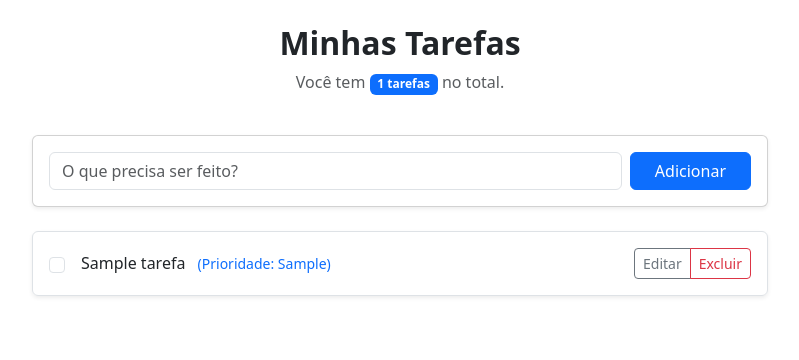
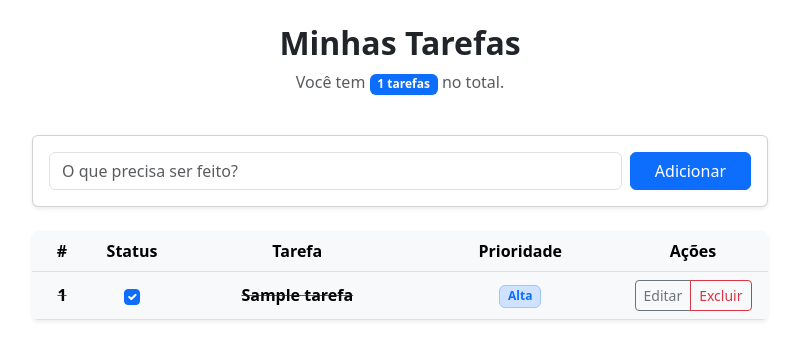
Before and after one commit to Pedro867/To-do-List, a Flask app: template templates/dashboard.html in a window 1280 px wide. Shown: the part 56-416 px from the top of the page, without its empty margins (240-1039 px from the left). Run offline with Flask 3, Linux system fonts and the light colour scheme; tables that the repository leaves empty hold one stand-in row (values such as "Sample post"); the template is opened without the code that fills it: values that come from a table or form of the project are taken from there, most other values are stand-ins (such as "Sample title", 1, 10 or a date in 2020).

Commit message:
feat: Editar e Deletar Tarefas + nova tabela de Tarefas

```diff
--- a/app.py
+++ b/app.py
@@ -108,17 +108,60 @@
     return render_template("login.html")
 
 
-@app.route("/add_tarefa", methods=['POST'])
-def add_tarefa():
+@app.route("/tarefa/add", methods=['POST'])
+def adicionar_tarefa():
     if request.method == 'POST':
         nome_tarefa = request.form.get('nome_tarefa')
         id_usuario  = session['id_usuario']
         if nome_tarefa and id_usuario:
-            nova_tarefa = Tarefa(nome_tarefa=nome_tarefa, id_usuario=id_usuario, prioridade_tarefa=1)
+            nova_tarefa = Tarefa(nome_tarefa=nome_tarefa, id_usuario=id_usuario, prioridade_tarefa=2)
             db.session.add(nova_tarefa)
             db.session.commit()
 
     return redirect(url_for('dashboard'))
+
+
+@app.route("/tarefa/edi/<int:id_tarefa>", methods=['POST'])
+def editar_tarefa(id_tarefa):
+    novo_nome_tarefa       = request.form.get('nome')
+    nova_prioridade_tarefa = int(request.form.get('prioridade'))
+    tarefa                 = Tarefa.query.filter_by(id=id_tarefa).first()
+
+    if not novo_nome_tarefa or not nova_prioridade_tarefa:
+        return {
+            'status': 'erro',
+            'msg'   : 'Dados da tarefa não foram recebidos'
+        }, 400
+
+    if tarefa.id_usuario == session.get('id_usuario'):
+        tarefa.nome_tarefa              = novo_nome_tarefa
+        tarefa.prioridade_tarefa = nova_prioridade_tarefa
+        db.session.commit()
+
+    return redirect(url_for('dashboard'))
+
+
+@app.route("/tarefa/del/<int:id_tarefa>", methods=['POST'])
+def deletar_tarefa(id_tarefa):
+    tarefa     = Tarefa.query.filter_by(id=id_tarefa).first()
+    if tarefa.id_usuario == session.get('id_usuario'):
+        db.session.delete(tarefa)
+        db.session.commit()
+
+    return redirect(url_for('dashboard'))
+
+
+@app.route('/tarefa/concluir/<int:id_tarefa>', methods=['GET'])
+def concluir(id_tarefa):
+    tarefa = Tarefa.query.get_or_404(id_tarefa)
+    if tarefa.id_usuario == session.get('id_usuario'):
+        tarefa.concluida = not tarefa.concluida
+        db.session.commit()
+        return '', 204
+    return {
+        'status': 'erro',
+        'msg'   : 'Acesso não autorizado.'
+    }, 403
 
 
 @app.route("/dashboard")
@@ -133,11 +176,12 @@
             list_usuarios  = list_usuarios
         )
     else:
+        list_tarefas = Tarefa.query.filter_by(id_usuario=id_usuario).order_by(Tarefa.prioridade_tarefa).all()
         return render_template(
             "dashboard.html",
             nome_usuario = usuario.nome,
             id_usuario   = usuario.id,
-            list_tarefas = usuario.tarefas
+            list_tarefas = list_tarefas
         )
 
 
--- a/models/tarefas.py
+++ b/models/tarefas.py
@@ -7,7 +7,7 @@
     id                = db.Column(db.Integer, primary_key=True)
     id_usuario        = db.Column(db.Integer, db.ForeignKey('usuarios.id'), nullable=False)
     nome_tarefa       = db.Column(db.String(120), nullable=False)
-    prioridade_tarefa = db.Column(db.Integer, default=1, nullable=False)
+    prioridade_tarefa = db.Column(db.Integer, default=2, nullable=False)
     data_tarefa       = db.Column(db.DateTime, default=lambda: datetime.now(timezone.utc), nullable=False)
     concluida         = db.Column(db.Boolean, default=False, nullable=False)
 
--- a/templates/dashboard.html
+++ b/templates/dashboard.html
@@ -19,35 +19,130 @@
 
         <div class="card shadow-sm mb-4">
             <div class="card-body">
-                <form action="/add_tarefa" method="POST" class="d-flex gap-2">
-                    <input type="text" name="nome_tarefa" class="form-control" placeholder="O que precisa ser feito?" required>
+                <form action="/tarefa/add" method="POST" class="d-flex gap-2">
+                    <input type="text" name="nome_tarefa" class="form-control" placeholder="O que precisa ser feito?"
+                        required>
                     <button type="submit" class="btn btn-primary px-4">Adicionar</button>
                 </form>
             </div>
         </div>
 
-        <div class="list-group shadow-sm">
-            {% for tarefa in list_tarefas %}
-            <div class="list-group-item d-flex justify-content-between align-items-center p-3 {{ 'bg-light' if tarefa.concluida }}">
-                <div class="d-flex align-items-center {{ 'text-decoration-line-through text-muted' if tarefa.concluida }}">
-                    <input class="form-check-input me-3" type="checkbox" value="" id="task-{{ tarefa.id }}" {{ 'checked' if tarefa.concluida }}>
-                    <label class="form-check-label" for="task-{{ tarefa.id }}">
-                        {{ tarefa.nome_tarefa }}
-                        <small class="ms-2 text-primary">(Prioridade: {{ tarefa.prioridade_tarefa }})</small>
-                    </label>
-                </div>
-                <div class="btn-group">
-                    <button class="btn btn-sm btn-outline-secondary">Editar</button>
-                    <button class="btn btn-sm btn-outline-danger">Excluir</button>
-                </div>
-            </div>
-            {% else %}
-            <div class="list-group-item text-center py-4 text-muted">
-                Nenhuma tarefa encontrada. Comece adicionando uma acima!
-            </div>
-            {% endfor %}
+        <div class="table-responsive shadow-sm rounded">
+            <table class="table table-hover align-middle mb-0 text-center">
+                <thead class="table-light">
+                    <tr>
+                        <th scope="col" style="width: 60px;">#</th>
+                        <th scope="col" style="width: 80px;">Status</th>
+                        <th scope="col">Tarefa</th>
+                        <th scope="col">Prioridade</th>
+                        <th scope="col" style="width: 150px;">Ações</th>
+                    </tr>
+                </thead>
+                <tbody>
+                    {% for tarefa in list_tarefas %}
+                    <tr id="tarefa-container-{{ tarefa.id }}"
+                        class="{{ 'table-light text-muted text-decoration-line-through' if tarefa.concluida }}">
+                        <th scope="row">{{ loop.index }}</th>
+
+                        <td>
+                            <div class="d-flex justify-content-center">
+                                <input class="form-check-input" type="checkbox" {{ 'checked' if tarefa.concluida }}
+                                    onclick="toggleConcluida({{ tarefa.id }})">
+                            </div>
+                        </td>
+
+                        <td class="text-center"> <strong>{{ tarefa.nome_tarefa }}</strong>
+                        </td>
+
+                        <td>
+                            <span class="badge bg-primary-subtle text-primary border border-primary-subtle">
+                                {% set prioridade = {1 : 'Alta', 2 : 'Média', 3 : 'Baixa'} %}
+                                {{ prioridade[tarefa.prioridade_tarefa] }}
+                            </span>
+                        </td>
+
+                        <td>
+                            <div class="btn-group">
+                                <button class="btn btn-sm btn-outline-secondary"
+                                    onclick="prepararEdit({{ tarefa.id }}, '{{ tarefa.nome_tarefa }}', {{ tarefa.prioridade_tarefa }})"
+                                    data-bs-toggle="modal" data-bs-target="#editModal"> Editar
+                                </button>
+
+                                <button class="btn btn-sm btn-outline-danger" onclick="deletarTarefa({{ tarefa.id }})">
+                                    Excluir
+                                </button>
+                            </div>
+                        </td>
+                    </tr>
+                    {% else %}
+                    <tr>
+                        <td colspan="5" class="text-center py-4 text-muted">
+                            Nenhuma tarefa encontrada.
+                        </td>
+                    </tr>
+                    {% endfor %}
+                </tbody>
+            </table>
         </div>
+
 
     </div>
 </div>
+
+<div class="modal fade" id="editModal" tabindex="-1">
+    <div class="modal-dialog">
+        <form id="editForm" method="POST">
+            <div class="modal-content">
+                <div class="modal-header">
+                    <h5 class="modal-title">Editar Tarefa</h5>
+                    <button type="button" class="btn-close" data-bs-dismiss="modal"></button>
+                </div>
+                <div class="modal-body">
+                    <label for="nome">Título da Tarefa</label>
+                    <input type="text" name="nome" id="editNome" class="form-control mb-3" required>
+
+                    <label for="prioridade">Prioridade</label>
+                    <select name="prioridade" id="editPrio" class="form-select">
+                        <option value="1">Alta</option>
+                        <option value="2">Média</option>
+                        <option value="3">Baixa</option>
+                    </select>
+                </div>
+                <div class="modal-footer">
+                    <button type="submit" class="btn btn-primary">Salvar Alterações</button>
+                </div>
+            </div>
+        </form>
+    </div>
+</div>
+
+<script>
+    function toggleConcluida(tarefaId) {
+        fetch(`/tarefa/concluir/${tarefaId}`, { method: 'GET' })
+            .then(response => {
+                if (response.ok) {
+                    const container = document.getElementById(`tarefa-container-${tarefaId}`);
+                    container.classList.toggle('text-decoration-line-through');
+                    container.classList.toggle('text-muted');
+                }
+            })
+    }
+
+    function deletarTarefa(id) {
+        if (!confirm("Deseja realmente excluir esta tarefa?")) return;
+
+        fetch(`/tarefa/del/${id}`, { method: 'POST' })
+        .then(response => {
+            if (response.ok) {
+                location.reload();
+            }
+        });
+    }
+
+    function prepararEdit(id, nome, prio) {
+        document.getElementById('editForm').action = `/tarefa/edi/${id}`;
+        document.getElementById('editNome').value = nome;
+        document.getElementById('editPrio').value = prio;
+    }
+</script>
 {% endblock %}
```
